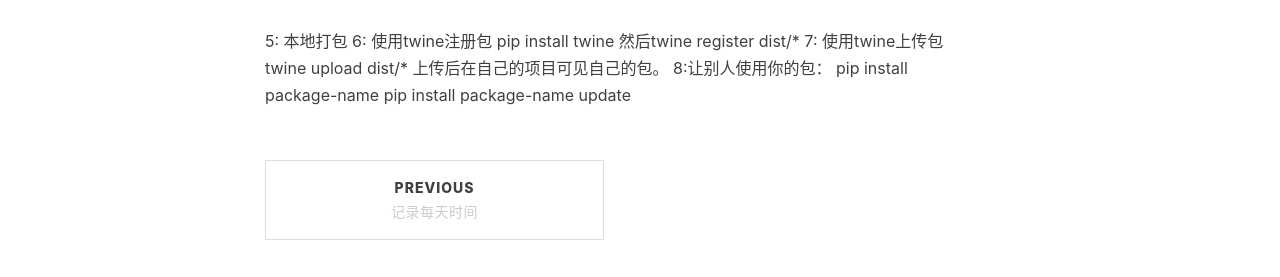
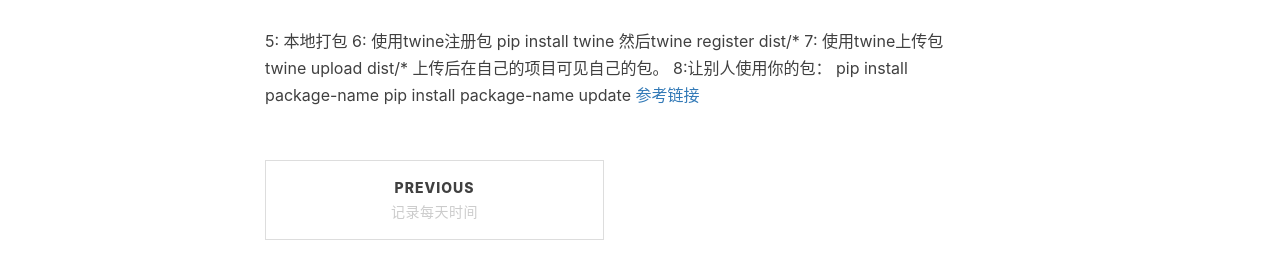
Before and after one commit to BrushXiaoMinGuo/BrushXiaoMinGuo.github.io, a Jekyll site: the page built from _posts/2018-06-05-tools.markdown, in a window 1280 px wide. Shown: the part 1570-1847 px from the top of the page. Built offline with Jekyll 4.4.1, drawn with Linux system fonts in a browser that asks for light colours; nearby versions of some CDN libraries; comment, search, counter and statistics services are not loaded.

Commit message:
update tools->pypi

```diff
--- a/_posts/2018-06-05-tools.markdown
+++ b/_posts/2018-06-05-tools.markdown
@@ -70,3 +70,4 @@ twine upload dist/*
 8:让别人使用你的包：
 pip install package-name
 pip install package-name update
+[参考链接](https://segmentfault.com/a/1190000008663126#articleHeader11)
```
